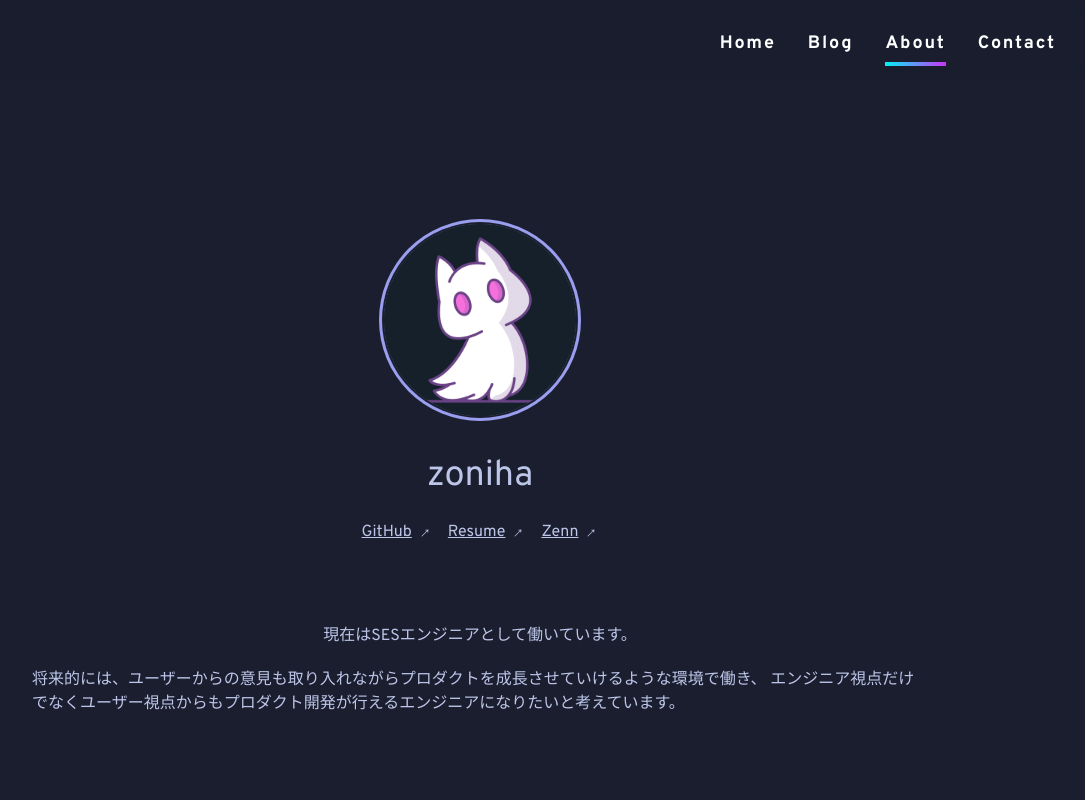
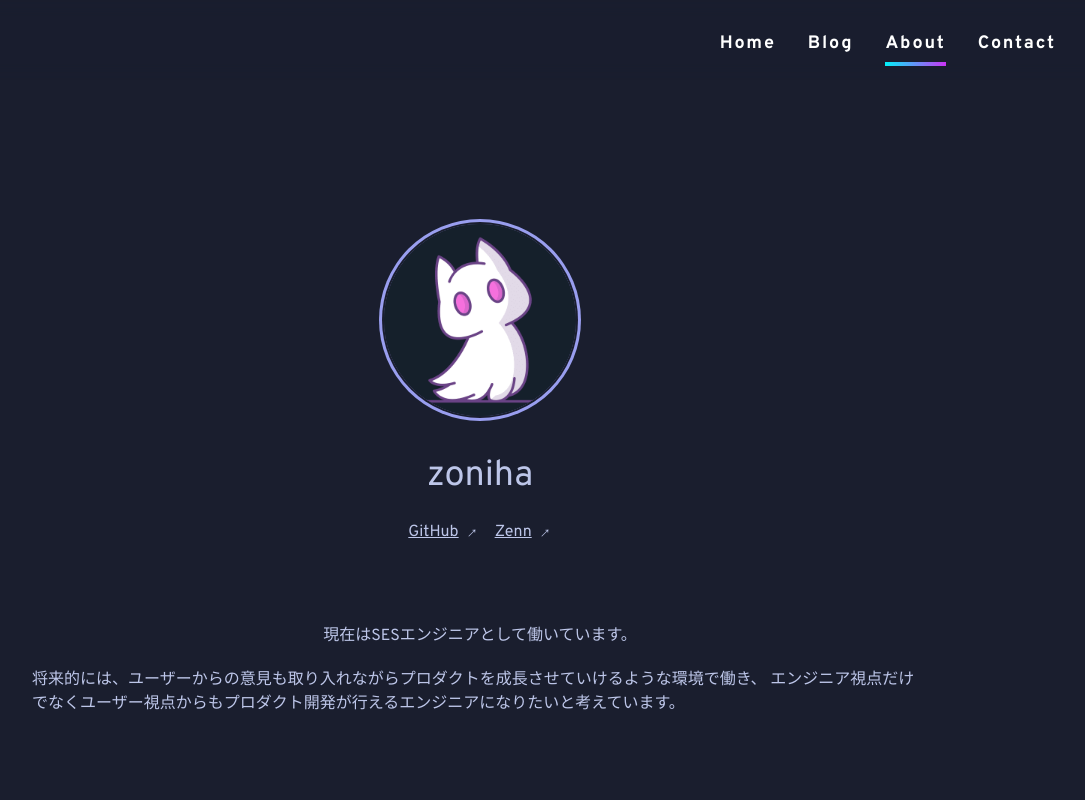
Before and after one commit to rerelurelu/kilonova, a Next.js app: page /about in a window 1280 px wide. Shown: the top 800 px of the page, without its empty margins (160-1245 px from the left). Built offline with nearby package versions, Linux system fonts and the light colour scheme; no server answers.

Commit message:
feat: Remove resume

```diff
--- a/src/pages/about/index.tsx
+++ b/src/pages/about/index.tsx
@@ -6,7 +6,6 @@ import { ABOUT } from '@/const/seo';
 
 const links = [
   { href: 'https://github.com/zoniha', content: 'GitHub' },
-  { href: 'https://www.resume.id/zoniha', content: 'Resume' },
   { href: 'https://zenn.dev/astrologian', content: 'Zenn' },
 ] as const;
 
```
